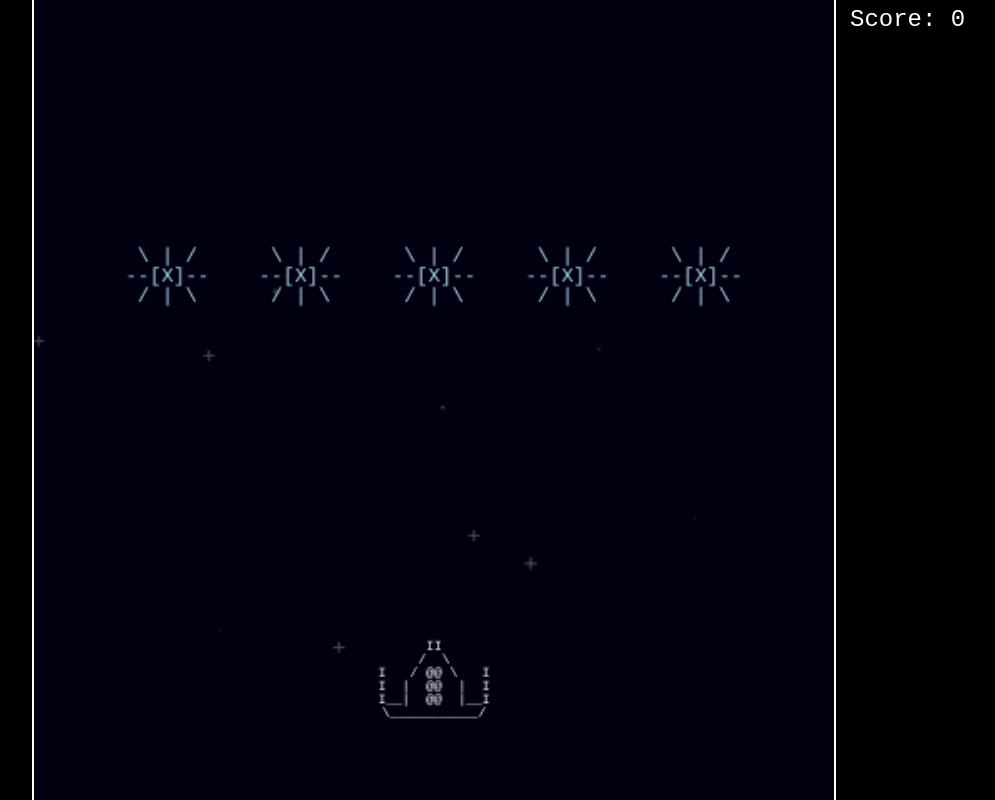
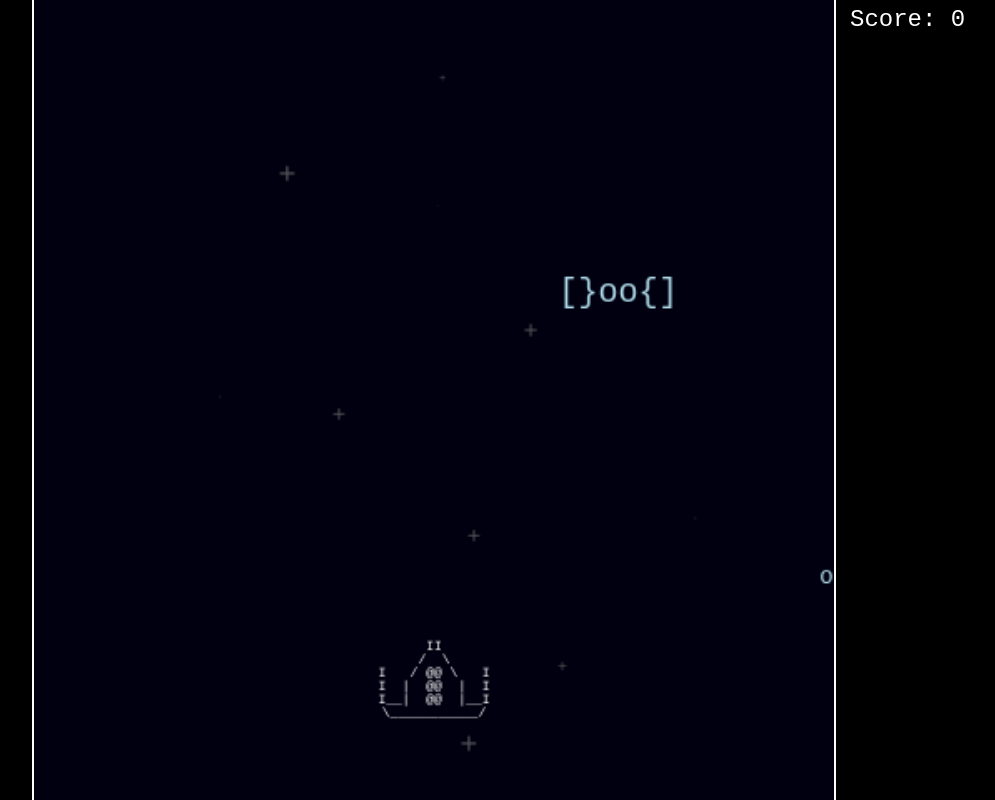
Before and after one commit to fdadeau/GameDevJSJam2022, a plain HTML site: page index.html in a window 1280 px wide. Both pictures are taken after a click on the button "Play". Shown: the whole page, without its empty margins (206-1201 px from the left). Drawn offline with Linux system fonts and the light colour scheme.

Commit message:
almost final version

```diff
--- a/js/background.js
+++ b/js/background.js
@@ -12,7 +12,7 @@ export class Background {
                 y: Math.random() * ctx.height | 0,
                 vecX: 0,
                 vecY: 1,
-                speed: (Math.random() * 2 + 1| 0) / 20,
+                speed: (Math.random() * 1 + 1| 0) / 20,
                 size: Math.random() * 18  + 2 | 0
             };
         }
@@ -47,5 +47,5 @@ function reset(star, width) {
     star.size = Math.random() * 18  + 2 | 0;
     star.vecX = 0;
     star.vecY = 1;
-    star.speed = (Math.random() * 2 + 2 | 0) / 10;
+    star.speed = (Math.random() * 1 + 1 | 0) / 20;
 }
--- a/js/bonuses.js
+++ b/js/bonuses.js
@@ -1,5 +1,6 @@
+"use strict";
 
-const DEBUG = true;
+const DEBUG = false;
 
 const DISPLAY = {
     "0": "[0]",
@@ -49,9 +50,13 @@ export class Bonuses {
     }
 
     render() {
+
         this.ctx.font = `${HEIGHT}px Courier`;
         this.ctx.fillStyle = "lightgreen";
         for (let i=0; i < this.bonuses.length; i++) {
+            if (this.bonuses[i].y < -this.ctx.height/4) {
+                continue;
+            }
             this.ctx.fillText(this.bonuses[i].display, this.bonuses[i].x, this.bonuses[i].y);
             if (DEBUG) {
                 let [x, y, w, h] = this.getBoundingRect(i);
--- a/js/enemy.js
+++ b/js/enemy.js
@@ -1,3 +1,4 @@
+"use strict";
 
 const DEBUG = false;
 
@@ -7,12 +8,17 @@ const DISPLAY = {
     "2": "[}oo{]",
     "3": [" \\ | / ",
           "--[X]--",
-          " / | \\ "]
+          " / | \\ "],
+    "4": ["   \\/   ",
+          "|°  °|",
+          "(\"\"\"\")",
+          " \"\"\"\" "]
 }
 
-const SPEED = 0.1;
+const SPEED = 0.1 / 1.2;
+const HEIGHT = 14;
 
-const HEIGHT = 12;
+const SHOOT_DELAY = 400;
 
 const PARTICLES = "@#$*%§&";
 const NB_PARTICLES = 20;
@@ -21,13 +27,15 @@ const PV = {
     "0": 2,
     "1": 3,
     "2": 4,
-    "3": 1
+    "3": 1,
+    "4": 100
 };
 const POINTS = {
     "0": 200,
     "1": 300,
     "2": 400,
-    "3": 100
+    "3": 100,
+    "4": 20000
 };
 
 const audio = new Audio();
@@ -76,6 +84,7 @@ export class Enemies {
             this.enemies[i].render();
         }
         this.ctx.fillStyle = "lightblue";
+        this.ctx.font = `${HEIGHT}px Courier New`;
         for (let i=0; i < this.bullets.length; i++) {
             this.ctx.fillText(this.bullets[i].display, this.bullets[i].x, this.bullets[i].y);
         }
@@ -121,13 +130,27 @@ export class Enemy {
         this.ctx = ctx;
         this.speed = SPEED;
         this.vecX = 0;
-        this.vecY = 0;
+        this.vecY = 1;
         this.state = 0;
         this.particles = null;
         this.display = DISPLAY[type];
         this.delay = 0;
+        this.setSize(HEIGHT);
         this.pv = PV[type];
         this.pts = POINTS[type];
+        if (this.type == 3) {
+            this.onExplosion = function() {
+                return [ newShoot(this.x, this.y, -1, 1, 0.4, '/'),
+                        newShoot(this.x, this.y, 0, 1, 0.4, '|'),
+                        newShoot(this.x, this.y, 1, 1, 0.4, '\\') ];
+            }
+        }
+    }
+
+    setSize(s) {
+        this.size = s;
+        this.width = (this.display instanceof Array) ? this.display[0].length * this.size * 0.4 : this.display.length * this.size * 0.4 ;
+        this.height = (this.display instanceof Array) ? this.display.length * this.size : this.size;
     }
 
     update(delta) {
@@ -142,6 +165,9 @@ export class Enemy {
                 else {
                     this.delay -= delta;
                 }
+            }
+            if (this.onUpdate) {
+                this.onUpdate();
             }
         }
         else {
@@ -163,7 +189,7 @@ export class Enemy {
     }
 
     render() {
-        this.ctx.font = `${HEIGHT}px Courier`;
+        this.ctx.font = `${this.size}px Courier New`;
         if (this.particles) {
             this.ctx.fillStyle = "red";
             for (let i=0; i < this.particles.length; i++) {
@@ -173,18 +199,24 @@ export class Enemy {
             }
             return;
         }
+        if (this.y < -this.height) {
+            return;
+        }
+
+        let [x, y, w, h] = this.getBoundingRect();
+        this.ctx.clearRect(x, y, w, h);
+
         this.ctx.fillStyle = "lightblue";
         if (this.display instanceof Array) {
             let l = this.display.length;
             for (let i=0; i < l; i++) {
-                this.ctx.fillText(this.display[i], this.x, this.y - (l - 1 - i) * HEIGHT);
+                this.ctx.fillText(this.display[i], this.x, this.y - (l - 1 - i) * this.size);
             }
         }
         else {
             this.ctx.fillText(this.display, this.x, this.y);
         }
         if (DEBUG) {
-            let [x, y, w, h] = this.getBoundingRect();
             this.ctx.strokeRect(x, y, w, h);
         }
     }
@@ -209,14 +241,11 @@ export class Enemy {
 
 
     getBoundingRect() {
-        if (this.display instanceof Array) {
-            return [this.x - this.display[0].length*HEIGHT*0.2, this.y - this.display.length * HEIGHT, this.display[0].length*HEIGHT*0.4, this.display.length*HEIGHT];
-        }
-        return [this.x - this.display.length*HEIGHT*0.2, this.y - HEIGHT, this.display.length*HEIGHT*0.4, HEIGHT];
+        return [this.x - this.width / 2, this.y - this.height, this.width, this.height];
     }
 
     isOut() {
-        return this.x < 0 || /* this.y < 0 ||*/ this.y > this.ctx.height + this.getBoundingRect()[3] || this.x > this.ctx.width;
+        return this.y > this.ctx.height + this.height;
     }
     isDestroyed() {
         return this.state < 0;
--- a/js/game.js
+++ b/js/game.js
@@ -1,8 +1,11 @@
+"use strict";
 
 import { Player } from "./player.js";
 import { Background } from "./background.js";
 import { Enemies, Enemy, newShoot } from "./enemy.js";
 import { Bonuses } from "./bonuses.js";
+
+const DEBUG = false;
 
 const TODAY = new Date();
 export const KEY = `${TODAY.getFullYear()}${String("0"+(TODAY.getMonth()+1)).substr(-2)}${String("0"+TODAY.getDate()).substr(-2)}`;
@@ -11,6 +14,7 @@ export class Game {
 
     constructor(ctx) {
         this.paused = true;
+        this.finished = false;
         this.ctx = ctx;
         this.background = new Background(ctx);
         this.player = new Player(ctx);
@@ -21,7 +25,7 @@ export class Game {
     }
 
     update(delta) {
-        if (this.paused || this.player.gameover) {
+        if (this.finished || this.paused || this.player.gameover) {
             return;
         };
         this.player.update(delta);
@@ -35,6 +39,9 @@ export class Game {
         }
         this.player.collisions(this.enemies, this.bonuses);
         this.updateScore();
+        if (!this.player.particles && this.enemies.enemies.length == 0) {
+            this.finished = true;
+        }
     }
 
     render(ctx) {
@@ -58,6 +65,12 @@ export class Game {
         else {
             this.player.render(ctx);
             this.enemies.render(ctx);
+            if (this.finished) {
+                this.ctx.fillStyle = "white";
+                this.ctx.font = "20px courier new";
+                this.ctx.fillText("CONGRATULATIONS - YOU WIN", this.ctx.width / 2, this.ctx.height / 2);
+                this.ctx.fillText("Your score: " + this.score, this.ctx.width / 2, this.ctx.height / 2 + 40);
+            }
         }
     }
 
@@ -67,7 +80,7 @@ export class Game {
             this.paused = !this.paused;
             return;
         }
-        if (key == "KeyR" && this.player.gameover) {
+        if (key == "KeyR" && (this.player.gameover || this.finished)) {
             this.restart();
         }
 
@@ -84,6 +97,7 @@ export class Game {
         this.paused = true;
     }
     restart() {
+        this.finished = false;
         this.pause();
         this.reset();
         this.resume();
@@ -96,9 +110,11 @@ export class Game {
         this.player.reset();
         this.bonuses.reset();
         this.enemies.reset();
-        this.waveEnemy0(3);
-        this.waveBonuses();
+        this.buildDailyLevel();
+        let max = this.enemies.enemies.reduce((acc, e) => acc + e.pts, 0);
+        this.max = max;
     }
+
 
     updateScore() {
         this.scoreDisplay.dataset["value"] = this.score;
@@ -108,29 +124,167 @@ export class Game {
         }
     }
 
-     /** Fixed wave of enemies */
-     waveEnemy0(type) {
-        for (let i=0; i < 5; i++) {
-            let en = new Enemy(this.ctx, ((i+1) * this.ctx.width / 6), -50, type);
-            en.vecY = 1;
-            en.speed /= 1.2;
-            en.onExplosion = function() {
-                return [ newShoot(this.x, this.y, -1, 1, 0.4, '/'),
-                         newShoot(this.x, this.y, 0, 1, 0.4, '|'),
-                         newShoot(this.x, this.y, 1, 1, 0.4, '\\') ];
+     /** Line of fixed enemies */
+     lineFixedEnemies(y, type, nb) {
+        for (let i=0; i < nb; i++) {
+            let en = new Enemy(this.ctx, ((i+1) * this.ctx.width / (nb+1)), y, type);
+            if (type != 3) {
+                en.setSize(20);
+                en.shoot = { delay: 1000, display: 'o', vecX: 0, vecY: 1, speed: 0.3 };
             }
-            //en.shoot = { delay: 1000, display: 'o', vecX: 0, vecY: 1, speed: 0.3 };
+            this.enemies.addEnemy(en);
+        }
+    }
+    VShapedFixedEnemies(y, type, nb) {
+        if (nb > 6) {
+            nb = 6;
+        }
+        else if (nb < 3) {
+            nb = 3;
+        }
+        for (let i=0; i < nb; i++) {
+            let x = (i+1) * this.ctx.width / (nb+1);
+            let en = new Enemy(this.ctx, x, y, type);
+            en.setSize(20);
+            let middle = (nb-1) / 2;
+            en.y = y - Math.abs(i - middle) * en.height * 2;
+            if (type != 3) {
+                en.shoot = { delay: 700, display: 'o', vecX: 0, vecY: 1, speed: 0.3 };
+            }
             this.enemies.addEnemy(en);
         }
     }
 
-    waveBonuses() {
-        this.bonuses.addBonus(this.ctx.width / 2, - this.ctx.height * 0.5, 0, 1, "1");
-        this.bonuses.addBonus(this.ctx.width / 2, - this.ctx.height * 0.75, 0, 1, "x2");
-        this.bonuses.addBonus(this.ctx.width / 2, - this.ctx.height, 0, 1, "2");
-        this.bonuses.addBonus(this.ctx.width / 2, - this.ctx.height * 1.5, 0, 1, "0");
-        this.bonuses.addBonus(this.ctx.width / 2, - this.ctx.height * 1.75, 0, 1, "x2");
+    lineMobileEnemies(y, type, nb) {
+        if (type == 3) {
+            type--;
+        }
+        for (let i=0; i < nb; i++) {
+            let x = (i+1) * this.ctx.width / (nb+1);
+            let space = this.ctx.width / (nb+1);
+            let en = new Enemy(this.ctx, x, y, type);
+            en.setSize(20);
+            en.maxX = x + space;
+            en.minX = x - space;
+            en.vecX = 3;
+            en.shoot = { delay: 1000, display: 'o', vecX: 0, vecY: 1, speed: 0.3 };
+            en.onUpdate = function() {
+                if (this.y > 0) {
+                    this.vecY = 0.6;
+                }
+                if (this.x > this.maxX) {
+                    this.x = this.maxX;
+                    this.vecX *= -1;
+                }
+                else if (this.x < this.minX) {
+                    this.x = this.minX;
+                    this.vecX *= -1;
+                }
+            }
+            this.enemies.addEnemy(en);
+        }
+    }
+
+    lineMobileEnemiesFromOutSide(y, type, nb) {
+        if (type == 3) {
+            type--;
+        }
+        for (let i=0; i < nb; i++) {
+            let x = (1+(i/2 | 0)) * this.ctx.width / (nb+1);
+            x = (i % 2 == 0) ? this.ctx.width + x : -x;
+            let en = new Enemy(this.ctx, x, y, type);
+            en.setSize(20);
+            en.y = (i % 2 == 0) ? en.y : en.y - en.height * 1.5;
+            en.shoot = { delay: 1000, display: 'o', vecX: 0, vecY: 1, speed: 0.3 };
+            en.onUpdate = function() {
+                if (this.y > 0 && this.vecX == 0) {
+                    this.vecX = (this.x > 0) ? -2 : 2;
+                }
+            }
+            this.enemies.addEnemy(en);
+        }
+    }
+
+    addBoss(y) {
+        let en = new Enemy(this.ctx, this.ctx.width / 2, y, 4);
+        en.vecY = 1;
+        en.setSize(20);
+        en.pv = 10;
+        en.onUpdate = function(player) {
+            if (this.y > this.ctx.height / 5) {
+                this.y = this.ctx.height / 5;
+                this.vecY = 0;
+                this.shoot = { vecX: 0, vecY: 1, speed: 0.6, delay: 300, display: "db"};
+            }
+            if (this.x < player.x - 20) {
+                this.vecX = 1;
+            }
+            else if (this.x > player.x + 20) {
+                this.vecX = -1;
+            }
+            else {
+                this.vecX = 0;
+            }
+
+        }.bind(en, this.player);
+        this.enemies.addEnemy(en);
     }
 
 
+    buildDailyLevel() {
+
+        const DELTA_Y = this.ctx.height * 0.5;
+        let y = -DELTA_Y * 0.2;
+
+        const NB_Waves = getNBWaves();
+        DEBUG && console.log({NB_Waves});
+
+        for (let i=1; i <= NB_Waves; i++) {
+
+            let tabAttacks = getAttacks(i, this);
+            DEBUG && console.log({tabAttacks});
+
+            for (let j=0; j < tabAttacks.length; j++) {
+                let nb = (i + 1) / 2;
+                let type = (i+j+Number(KEY[KEY.length-1])) % 4;
+                tabAttacks[j].apply(this, [y, type, nb]);
+                y -= DELTA_Y;
+            }
+            let bonus = getBonus(i);
+            DEBUG && console.log({bonus});
+            this.bonuses.addBonus(this.ctx.width * Math.random() * 0.6 + 0.2 | 0, y, 0, 1, bonus);
+            y -= DELTA_Y;
+        }
+
+        // final boss
+        this.addBoss(y);
+        return;
+
+    }
 }
+
+function getNBWaves() {
+    return 3 + Number(KEY) * 27 % 5;
+}
+
+function getAttacks(wave, game) {
+    let ret = [];
+    const attacks = [ game.lineFixedEnemies, game.VShapedFixedEnemies, game.lineMobileEnemies, game.lineMobileEnemiesFromOutSide ];
+    let key = KEY.split("").map(e => Number(e));
+    for (let i=0; i < key.length; i++) {
+        let i1 = key[i] % attacks.length;
+        let i2 = (key[i]+key[key.length-1]+wave) % attacks.length;
+        let tmp = attacks[i1];
+        attacks[i1] = attacks[i2];
+        attacks[i2] = tmp;
+    }
+    for (let i=1; i <= wave; i++) {
+        ret.push(attacks[(i-1) % attacks.length]);
+    }
+    return ret;
+}
+
+function getBonus(i) {
+    const BONUSES = ["0", "1", "2", "x2"];
+    return BONUSES[i*Number(KEY[KEY.length-1]) % BONUSES.length];
+}
--- a/js/main.js
+++ b/js/main.js
@@ -1,3 +1,4 @@
+"use strict";
 
 import { Game, KEY } from "./game.js";
 
@@ -33,7 +34,13 @@ document.addEventListener("DOMContentLoaded", async function() {
     // Game instance
     let game = new Game(context);
 
-    document.querySelector("h4[data-score]").dataset.score = localStorage.getItem(KEY);
+    let h4 = document.querySelector("h4[data-score]");
+    if (h4) {
+        let score = localStorage.getItem(KEY);
+        h4.dataset.score = score;
+        h4.dataset.percentage = (Number(score) / game.max) * 100 | 0;
+        document.querySelector("#score").dataset.max = game.max;
+    }
 
 
     // Game loop
--- a/js/player.js
+++ b/js/player.js
@@ -1,3 +1,4 @@
+"use strict";
 
 const DEBUG = false;
 
--- a/styles/main.css
+++ b/styles/main.css
@@ -135,7 +135,7 @@ h4[data-score] {
 	padding-left: 20vh;
 }
 h4:after {
-	content: attr(data-score);
+	content: attr(data-score) ' (' attr(data-percentage) '%)';
 }
 
 p {
```
Also changed, not shown: index.html (+4 -4 lines), screenshot.png (added).
